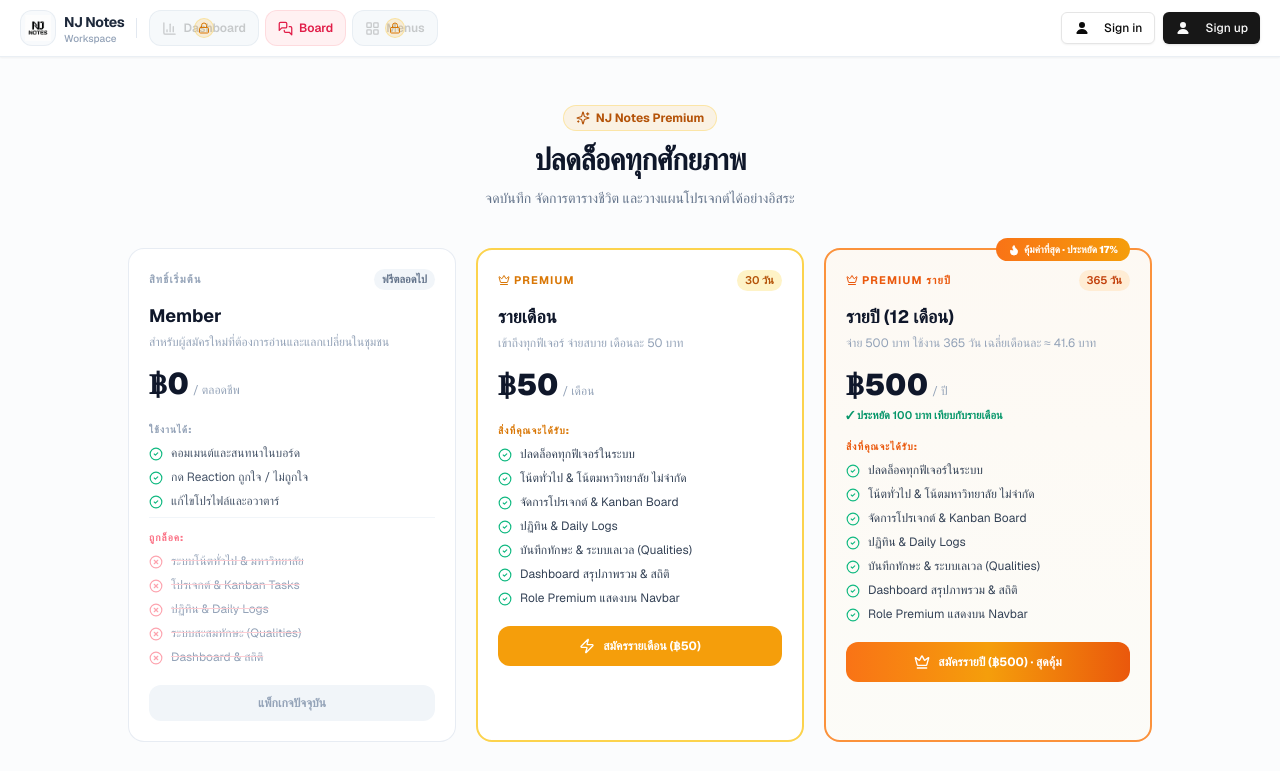
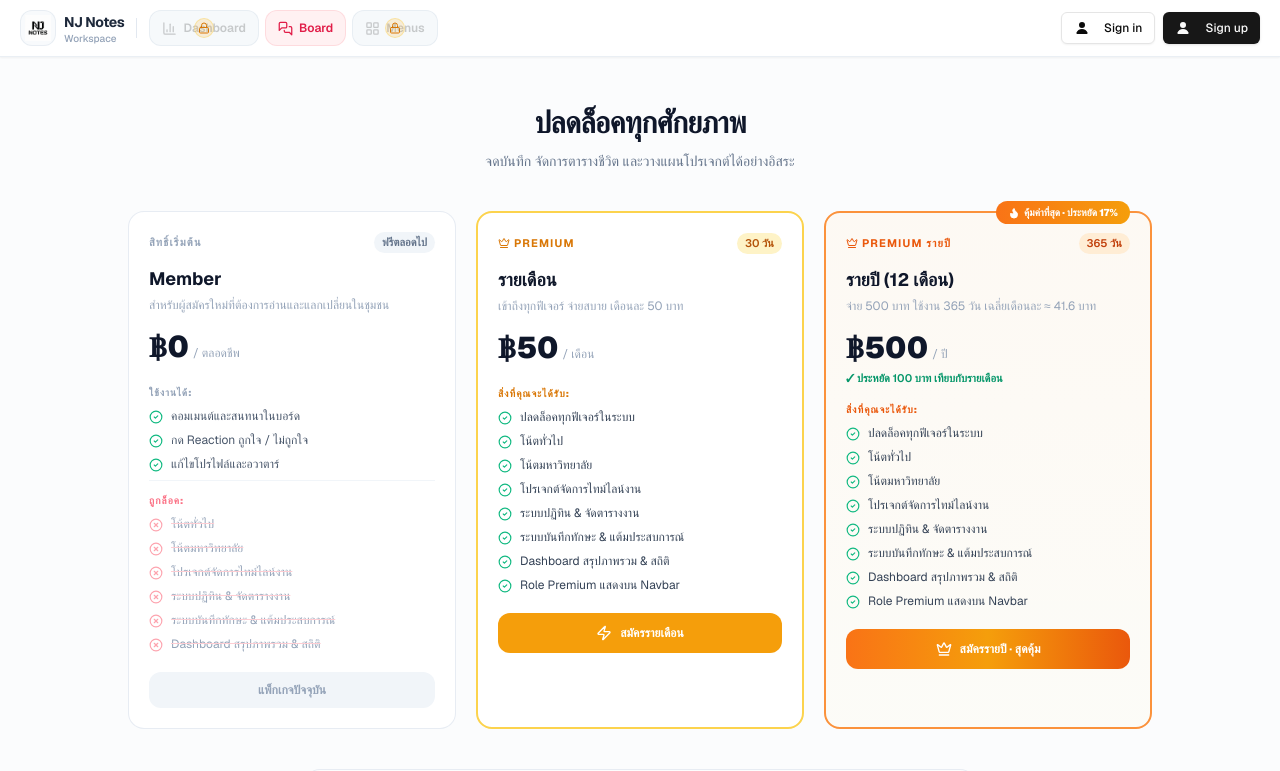
Before and after one commit to Nadtawat-Jitaree/status-myself, a Next.js app: page /subscription in a window 1280 px wide. Shown: the top 771 px of the page. Built offline with nearby package versions, Linux system fonts and the light colour scheme; no server answers.

Commit message:
update ui subcription

```diff
--- a/app/subscription/SubscriptionClient.tsx
+++ b/app/subscription/SubscriptionClient.tsx
@@ -29,10 +29,11 @@ interface SubscriptionClientProps {
 // รายการ feature เหมือนกันทั้งสองแพ็กเกจ — ต่างแค่จำนวนวัน
 const PREMIUM_FEATURES = [
   "ปลดล็อคทุกฟีเจอร์ในระบบ",
-  "โน้ตทั่วไป & โน้ตมหาวิทยาลัย ไม่จำกัด",
-  "จัดการโปรเจกต์ & Kanban Board",
-  "ปฏิทิน & Daily Logs",
-  "บันทึกทักษะ & ระบบเลเวล (Qualities)",
+  "โน้ตทั่วไป",
+  "โน้ตมหาวิทยาลัย",
+  "โปรเจกต์จัดการไทม์ไลน์งาน",
+  "ระบบปฏิทิน & จัดตารางงาน",
+  "ระบบบันทึกทักษะ & แต้มประสบการณ์",
   "Dashboard สรุปภาพรวม & สถิติ",
   "Role Premium แสดงบน Navbar",
 ];
@@ -44,11 +45,12 @@ const FREE_CAN = [
 ];
 
 const FREE_CANNOT = [
-  "ระบบโน้ตทั่วไป & มหาวิทยาลัย",
-  "โปรเจกต์ & Kanban Tasks",
-  "ปฏิทิน & Daily Logs",
-  "ระบบสะสมทักษะ (Qualities)",
-  "Dashboard & สถิติ",
+  "โน้ตทั่วไป",
+  "โน้ตมหาวิทยาลัย",
+  "โปรเจกต์จัดการไทม์ไลน์งาน",
+  "ระบบปฏิทิน & จัดตารางงาน",
+  "ระบบบันทึกทักษะ & แต้มประสบการณ์",
+  "Dashboard สรุปภาพรวม & สถิติ",
 ];
 
 const FAQ = [
@@ -152,7 +154,6 @@ export function SubscriptionClient({
             </div>
             <div>
               <div className="flex items-center gap-2 flex-wrap">
-                <span className="text-[11px] text-slate-400 font-medium">สถานะ:</span>
                 <span className={`text-xs font-bold px-2 py-0.5 rounded-full ${
                   isPremium
                     ? "bg-amber-100 text-amber-800 dark:bg-amber-950 dark:text-amber-300"
@@ -160,7 +161,7 @@ export function SubscriptionClient({
                     ? "bg-rose-100 text-rose-700 dark:bg-rose-950 dark:text-rose-300"
                     : "bg-slate-100 text-slate-600 dark:bg-slate-800 dark:text-slate-300"
                 }`}>
-                  {isPremium ? `Premium · ${subscription.plan === "yearly" ? "รายปี" : "รายเดือน"}` : isExpired ? "หมดอายุ" : "Member"}
+                  {isPremium ? `Premium` : isExpired ? "หมดอายุ" : "Member"}
                 </span>
               </div>
               <p className="text-xs text-slate-700 dark:text-slate-300 font-medium mt-1">
@@ -184,10 +185,6 @@ export function SubscriptionClient({
 
       {/* Headline */}
       <div className="text-center space-y-2.5">
-        <div className="inline-flex items-center gap-1.5 px-3 py-1 rounded-full bg-amber-500/10 dark:bg-amber-500/20 text-amber-700 dark:text-amber-400 text-xs font-bold border border-amber-300/40">
-          <Sparkles className="w-3.5 h-3.5" />
-          NJ Notes Premium
-        </div>
         <h1 className="text-2xl sm:text-3xl font-black tracking-tight text-slate-900 dark:text-white">
           ปลดล็อคทุกศักยภาพ
         </h1>
@@ -269,9 +266,9 @@ export function SubscriptionClient({
             {loadingPlan === "monthly" ? (
               <span>กำลังเปิดหน้าชำระเงิน...</span>
             ) : isPremium ? (
-              <><Zap className="w-4 h-4" /> ต่ออายุ +30 วัน (฿50)</>
+              <><Zap className="w-4 h-4" /> ต่ออายุ +30 วัน</>
             ) : (
-              <><Zap className="w-4 h-4" /> สมัครรายเดือน (฿50)</>
+              <><Zap className="w-4 h-4" /> สมัครรายเดือน</>
             )}
           </button>
         </div>
@@ -313,9 +310,9 @@ export function SubscriptionClient({
             {loadingPlan === "yearly" ? (
               <span>กำลังเปิดหน้าชำระเงิน...</span>
             ) : isPremium ? (
-              <><Crown className="w-4 h-4" /> ต่ออายุ +365 วัน (฿500)</>
+              <><Crown className="w-4 h-4" /> ต่ออายุ +365 วัน</>
             ) : (
-              <><Crown className="w-4 h-4" /> สมัครรายปี (฿500) · สุดคุ้ม</>
+              <><Crown className="w-4 h-4" /> สมัครรายปี · สุดคุ้ม</>
             )}
           </button>
         </div>
@@ -323,7 +320,7 @@ export function SubscriptionClient({
 
       {/* Payment methods */}
       <div className="max-w-2xl mx-auto rounded-2xl border border-slate-200/80 dark:border-slate-800 bg-white/60 dark:bg-slate-900/60 px-6 py-4 text-center">
-        <p className="text-[11px] font-bold uppercase tracking-widest text-slate-400 mb-3">ช่องทางชำระเงิน · ปลอดภัยโดย Stripe</p>
+        <p className="text-[11px] font-bold uppercase tracking-widest text-slate-400 mb-3">ช่องทางชำระเงิน</p>
         <div className="flex flex-wrap items-center justify-center gap-3 text-xs text-slate-600 dark:text-slate-300 font-semibold">
           <div className="flex items-center gap-1.5 bg-slate-100 dark:bg-slate-800 px-3 py-1.5 rounded-lg">
             <QrCode className="w-3.5 h-3.5 text-blue-600" />
--- a/app/subscription/cancel/page.tsx
+++ b/app/subscription/cancel/page.tsx
@@ -32,18 +32,6 @@ export default function SubscriptionCancelPage() {
             </p>
           </div>
 
-          {/* Reminder */}
-          <div className="rounded-2xl bg-amber-50/80 dark:bg-amber-950/30 border border-amber-200/50 dark:border-amber-800/40 p-4 text-left">
-            <p className="text-xs font-bold text-amber-800 dark:text-amber-300 flex items-center gap-1.5 mb-2">
-              <Sparkles className="w-3.5 h-3.5" />
-              Premium เริ่มต้นเพียง ฿50/เดือน
-            </p>
-            <p className="text-[11px] text-amber-700/80 dark:text-amber-300/70 leading-relaxed">
-              ปลดล็อคโน้ต โปรเจกต์ ปฏิทิน ทักษะ และ Dashboard ทั้งหมด
-              พร้อมรองรับ PromptPay & บัตรเครดิต
-            </p>
-          </div>
-
           {/* CTAs */}
           <div className="flex flex-col gap-2.5">
             <Link
--- a/app/subscription/success/page.tsx
+++ b/app/subscription/success/page.tsx
@@ -39,13 +39,17 @@ async function SuccessFulfillment({
 }
 
 const UNLOCKED = [
-  "Workspace โน้ตทั่วไป & โน้ตมหาวิทยาลัย",
-  "สร้างโปรเจกต์ & ติดตามงาน",
-  "ปฏิทิน & Daily Logs",
-  "สะสมทักษะ & ดูสถิติใน Dashboard",
+  "ระบบโน้ตทั่วไป",
+  "ระบบโน้ตมหาวิทยาลัย",
+  "ระบบโปรเจกต์จัดการไทม์ไลน์งาน",
+  "ระบบปฏิทิน & จัดตารางงาน",
+  "ระบบบันทึกทักษะ & แต้มประสบการณ์",
+  "Dashboard สรุปผลภาพรวม",
 ];
 
-export default function SubscriptionSuccessPage({ searchParams }: SuccessPageProps) {
+export default function SubscriptionSuccessPage({
+  searchParams,
+}: SuccessPageProps) {
   return (
     <main className="min-h-screen flex flex-col items-center w-full bg-slate-50/50 dark:bg-slate-950">
       <CleanSessionUrl />
@@ -59,7 +63,6 @@ export default function SubscriptionSuccessPage({ searchParams }: SuccessPagePro
       {/* Content */}
       <div className="w-full flex-1 flex items-center justify-center p-4 py-16">
         <div className="max-w-sm w-full space-y-5 text-center">
-
           {/* Icon */}
           <div className="relative mx-auto w-fit">
             <div className="flex h-20 w-20 items-center justify-center rounded-3xl bg-gradient-to-tr from-amber-400 to-orange-500 text-white shadow-md">
@@ -79,7 +82,8 @@ export default function SubscriptionSuccessPage({ searchParams }: SuccessPagePro
               ยินดีต้อนรับสู่ Premium!
             </h1>
             <p className="text-xs text-slate-500 dark:text-slate-400 max-w-xs mx-auto leading-relaxed">
-              บัญชีของคุณได้รับการอัปเกรดเป็น <strong>Premium</strong> แล้ว ฟีเจอร์ทั้งหมดพร้อมใช้งานทันที
+              บัญชีของคุณได้รับการอัปเกรดเป็น <strong>Premium</strong> แล้ว
+              ฟีเจอร์ทั้งหมดพร้อมใช้งานทันที
             </p>
           </div>
 
@@ -91,7 +95,10 @@ export default function SubscriptionSuccessPage({ searchParams }: SuccessPagePro
             </p>
             <ul className="space-y-1.5">
               {UNLOCKED.map((item, i) => (
-                <li key={i} className="flex items-center gap-2 text-xs text-amber-900/80 dark:text-amber-200/80">
+                <li
+                  key={i}
+                  className="flex items-center gap-2 text-xs text-amber-900/80 dark:text-amber-200/80"
+                >
                   <CheckCircle2 className="w-3.5 h-3.5 text-emerald-500 shrink-0" />
                   {item}
                 </li>
--- a/components/RoleBadge.tsx
+++ b/components/RoleBadge.tsx
@@ -126,11 +126,6 @@ export function RoleBadge({ subscription }: RoleBadgeProps) {
                 <p className="text-xs font-black text-white leading-none">
                   {permissions.title}
                 </p>
-                {isPremium && (
-                  <p className="text-[10px] text-white/70 mt-0.5 font-medium">
-                    {plan === "yearly" ? "รายปี · 365 วัน" : "รายเดือน · 30 วัน"}
-                  </p>
-                )}
               </div>
             </div>
             <button
@@ -181,11 +176,6 @@ export function RoleBadge({ subscription }: RoleBadgeProps) {
                         day: "numeric",
                       })}
                     </p>
-                    {daysLeft !== null && !isExpired && (
-                      <p className="text-[10px] text-amber-500 font-bold mt-0.5">
-                        เหลือ {daysLeft} วัน
-                      </p>
-                    )}
                   </div>
                 )}
               </div>
@@ -233,8 +223,7 @@ export function RoleBadge({ subscription }: RoleBadgeProps) {
                   onClick={() => setIsOpen(false)}
                   className="flex w-full items-center justify-center gap-2 rounded-xl bg-gradient-to-r from-amber-500 to-orange-500 py-2.5 px-4 text-xs font-bold text-white shadow-sm shadow-amber-500/30 hover:opacity-95 transition-all active:scale-95"
                 >
-                  <Sparkles className="w-3.5 h-3.5" />
-                  <span>อัปเกรด Premium — เริ่มต้น ฿50/เดือน</span>
+                  <span>อัปเกรด Premium</span>
                   <ChevronRight className="w-3.5 h-3.5 ml-auto" />
                 </Link>
               </div>
@@ -254,8 +243,7 @@ export function RoleBadge({ subscription }: RoleBadgeProps) {
                   onClick={() => setIsOpen(false)}
                   className="flex w-full items-center justify-center gap-1.5 rounded-xl bg-amber-500/10 hover:bg-amber-500/20 text-amber-700 dark:text-amber-300 py-2 px-3 text-xs font-bold transition-colors"
                 >
-                  <Sparkles className="w-3.5 h-3.5" />
-                  <span>ต่ออายุ — บวกวันสะสม</span>
+                  <span>ต่ออายุ </span>
                   <ChevronRight className="w-3.5 h-3.5 ml-auto" />
                 </Link>
               </div>
--- a/lib/subscription-types.ts
+++ b/lib/subscription-types.ts
@@ -17,7 +17,7 @@ export interface SubscriptionInfo {
  */
 export const ROLE_PERMISSIONS = {
   member: {
-    title: "สมาชิกทั่วไป (Member)",
+    title: "สมาชิกทั่วไป",
     badgeText: "สมาชิก",
     badgeColor: "bg-slate-100 text-slate-700 border-slate-200",
     description: "สิทธิ์เริ่มต้นสำหรับผู้สมัครใหม่ สามารถคอมเมนต์และดูบอร์ดได้",
@@ -28,44 +28,49 @@ export const ROLE_PERMISSIONS = {
       "ดูหน้า Board สาธารณะ",
     ],
     cannot: [
-      "ระบบโน้ตทั่วไป (Normal Notes)",
-      "ระบบโน้ตมหาวิทยาลัย (School Notes)",
-      "ระบบโปรเจกต์ & บอร์ดติดตามงาน (Projects)",
-      "ระบบปฏิทิน & Daily Log (Calendar)",
-      "ระบบบันทึกทักษะ & แต้มประสบการณ์ (Qualities)",
-      "ระบบแดชบอร์ดสรุปผลภาพรวม (Dashboard)",
+      "ระบบโน้ตทั่วไป",
+      "ระบบโน้ตมหาวิทยาลัย",
+      "ระบบโปรเจกต์จัดการไทม์ไลน์งาน",
+      "ระบบปฏิทิน & จัดตารางงาน",
+      "ระบบบันทึกทักษะ & แต้มประสบการณ์",
+      "Dashboard สรุปผลภาพรวม",
     ],
   },
   premium: {
-    title: "สมาชิกพรีเมี่ยม (Premium)",
+    title: "Premium",
     badgeText: "Premium",
     badgeColor:
       "bg-gradient-to-r from-amber-500 to-orange-500 text-white shadow-sm shadow-amber-500/30",
     description: "ปลดล็อคเข้าใช้งานระบบและฟีเจอร์ NJ Notes ได้แบบเต็มพิกัด",
     can: [
-      "ใช้งานระบบโน้ตทั่วไป และโน้ตมหาวิทยาลัย ไม่จำกัด",
-      "สร้างและจัดการโปรเจกต์ งาน และไทม์ไลน์ (Projects)",
-      "ใช้งานปฏิทิน จัดตารางงาน และบันทึก Daily Log",
-      "ระบบสะสมแต้มทักษะและการพัฒนาตนเอง (Qualities)",
-      "วิเคราะห์สถิติความก้าวหน้าใน Dashboard",
-      "คอมเมนต์และมีส่วนร่วมใน Board ชุมชน",
-      "แก้ไขโปรไฟล์และปรับแต่งหน้าตาได้ตามใจ",
+      "ระบบโน้ตทั่วไป",
+      "ระบบโน้ตมหาวิทยาลัย",
+      "ระบบโปรเจกต์จัดการไทม์ไลน์งาน",
+      "ระบบปฏิทิน & จัดตารางงาน",
+      "ระบบบันทึกทักษะ & แต้มประสบการณ์",
+      "Dashboard สรุปผลภาพรวม",
     ],
     cannot: [],
   },
   expired: {
-    title: "แพ็กเกจหมดอายุ (Expired)",
+    title: "แพ็กเกจหมดอายุ",
     badgeText: "หมดอายุ",
     badgeColor: "bg-rose-50 text-rose-600 border-rose-200",
     description:
       "แพ็กเกจพรีเมี่ยมของคุณหมดอายุแล้ว ฟีเจอร์ต่างๆ จะถูกล็อคจนกว่าจะต่ออายุ",
     can: [
-      "คอมเมนต์โน้ตในบอร์ดสาธารณะ",
-      "แก้ไขข้อมูลโปรไฟล์ของตนเอง",
+      "คอมเมนต์โน้ตในบอร์ดสาธารณะของผู้อื่น",
+      "ส่ง Reaction (ถูกใจ/ไม่ถูกใจ) ในบอร์ด",
+      "แก้ไขข้อมูลโปรไฟล์และอวาตาร์ของตนเอง",
       "ดูหน้า Board สาธารณะ",
     ],
     cannot: [
-      "ฟีเจอร์ Workspace ทั้งหมด (Notes, Projects, Calendar, Qualities, Dashboard)",
+      "ระบบโน้ตทั่วไป",
+      "ระบบโน้ตมหาวิทยาลัย",
+      "ระบบโปรเจกต์จัดการไทม์ไลน์งาน",
+      "ระบบปฏิทิน & จัดตารางงาน",
+      "ระบบบันทึกทักษะ & แต้มประสบการณ์",
+      "Dashboard สรุปผลภาพรวม",
     ],
   },
 };
```
